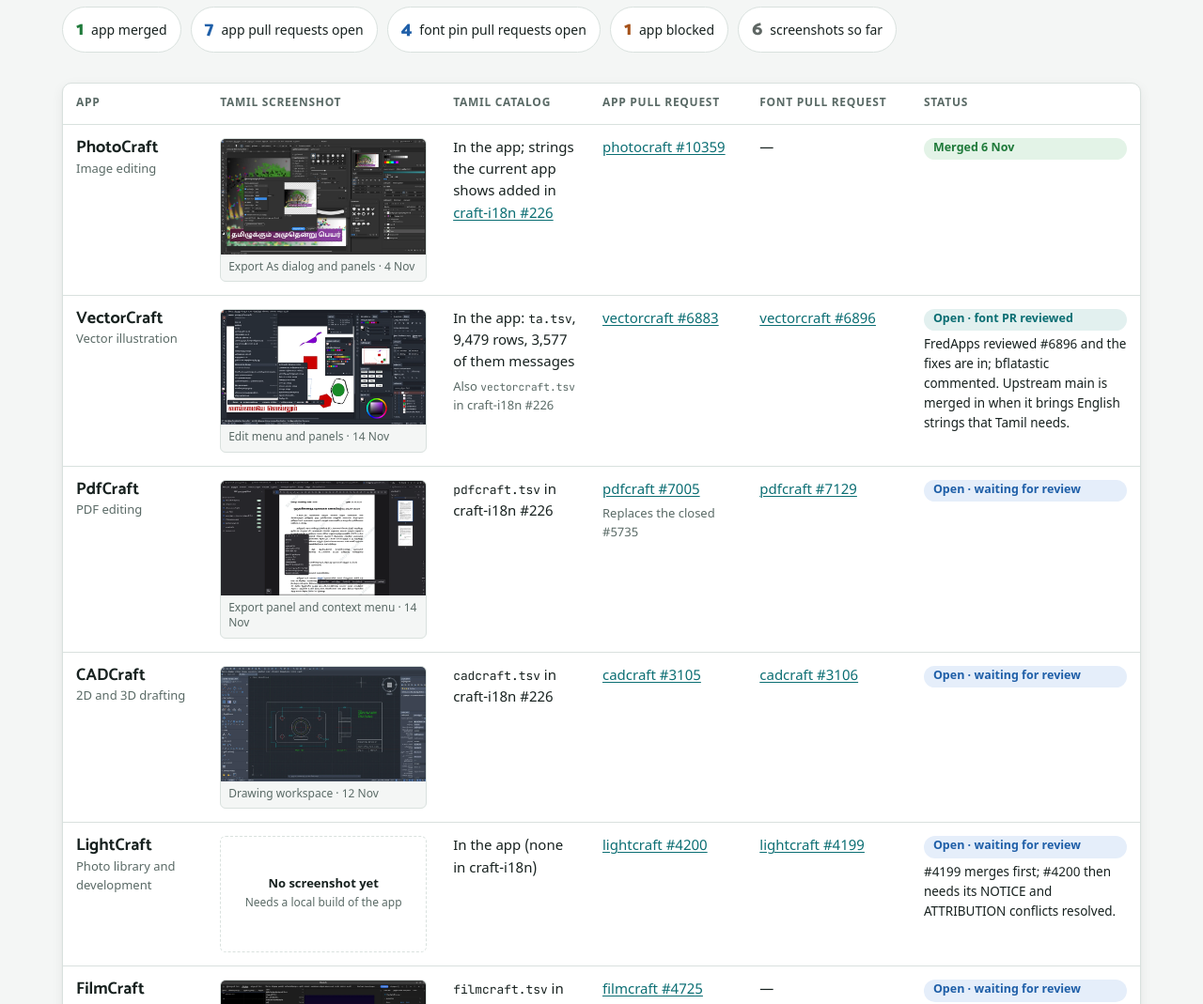
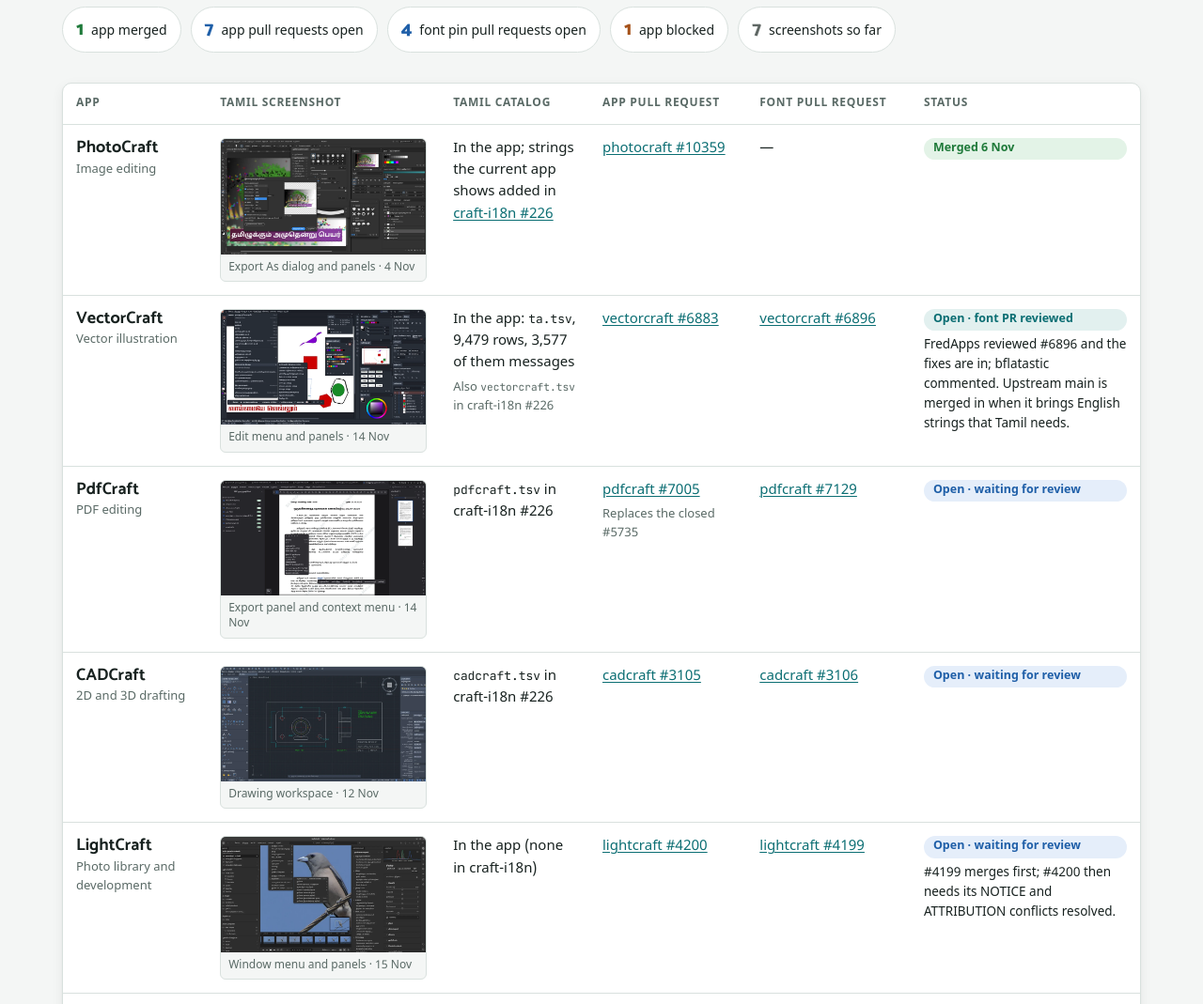
Before and after one commit to newsbaba24x7/artcraft-tamil, a plain HTML site: page index.html in a window 1280 px wide. Shown: the part 206-1275 px from the top of the page at 94% size. Drawn offline with Linux system fonts and the light colour scheme; a web font is replaced by a local one.

Commit message:
LightCraft: add the Tamil screenshot; native review done

```diff
--- a/index.html
+++ b/index.html
@@ -209,7 +209,7 @@ dialog img { display: block; width: 100%; height: auto; max-height: 82vh; object
       <span class="chip open"><b>7</b> app pull requests open</span>
       <span class="chip open"><b>4</b> font pin pull requests open</span>
       <span class="chip blocked"><b>1</b> app blocked</span>
-      <span class="chip quiet"><b>6</b> screenshots so far</span>
+      <span class="chip quiet"><b>7</b> screenshots so far</span>
     </div>
   </header>
 
@@ -284,7 +284,12 @@ dialog img { display: block; width: 100%; height: auto; max-height: 82vh; object
 
         <tr>
           <td><div class="app"><strong>LightCraft</strong><span>Photo library and development</span></div></td>
-          <td data-label="Tamil screenshot"><div class="noshot"><b>No screenshot yet</b>Needs a local build of the app</div></td>
+          <td data-label="Tamil screenshot">
+            <button class="shot" type="button" data-full="shots/lightcraft-ta.webp" data-cap="LightCraft in Tamil: the Window menu with Tools open (Guided Perspective and the brush keys), the library, presets and Edit panels, built with the craft-fonts Tamil face (15 Nov 2026)">
+              <img src="shots/lightcraft-ta.webp" alt="LightCraft with the Tamil Window menu and Tools submenu open over a photo, with the library, presets and Edit panels" loading="lazy">
+              <span class="cap">Window menu and panels · 15 Nov</span>
+            </button>
+          </td>
           <td data-label="Tamil catalog">In the app (none in craft-i18n)</td>
           <td data-label="App pull request"><a href="https://github.com/storytold/lightcraft/pull/4200">lightcraft #4200</a></td>
           <td data-label="Font pull request"><a href="https://github.com/storytold/lightcraft/pull/4199">lightcraft #4199</a></td>
@@ -377,7 +382,7 @@ dialog img { display: block; width: 100%; height: auto; max-height: 82vh; object
     <div class="note">
       <h2>Not started</h2>
       <p>TextureCraft has craft-i18n catalogs in other languages but none in Tamil. AniCraft, DesignCraft, EffectCraft, FigCraft, MaterialCraft and SoundCraft have no craft-i18n catalogs; their own repositories weren't checked.</p>
-      <p style="margin-top:8px">Every Tamil catalog is AI-assisted. A native speaker has reviewed PhotoCraft, VectorCraft, DeckCraft, CADCraft and PdfCraft, and is reviewing FilmCraft now; the other apps are next.</p>
+      <p style="margin-top:8px">Every Tamil catalog is AI-assisted. A native speaker has reviewed PhotoCraft, VectorCraft, DeckCraft, CADCraft, PdfCraft and LightCraft, and is reviewing FilmCraft now; the other apps are next.</p>
     </div>
   </section>
 
```
Also changed, not shown: shots/lightcraft-ta.webp (added).
